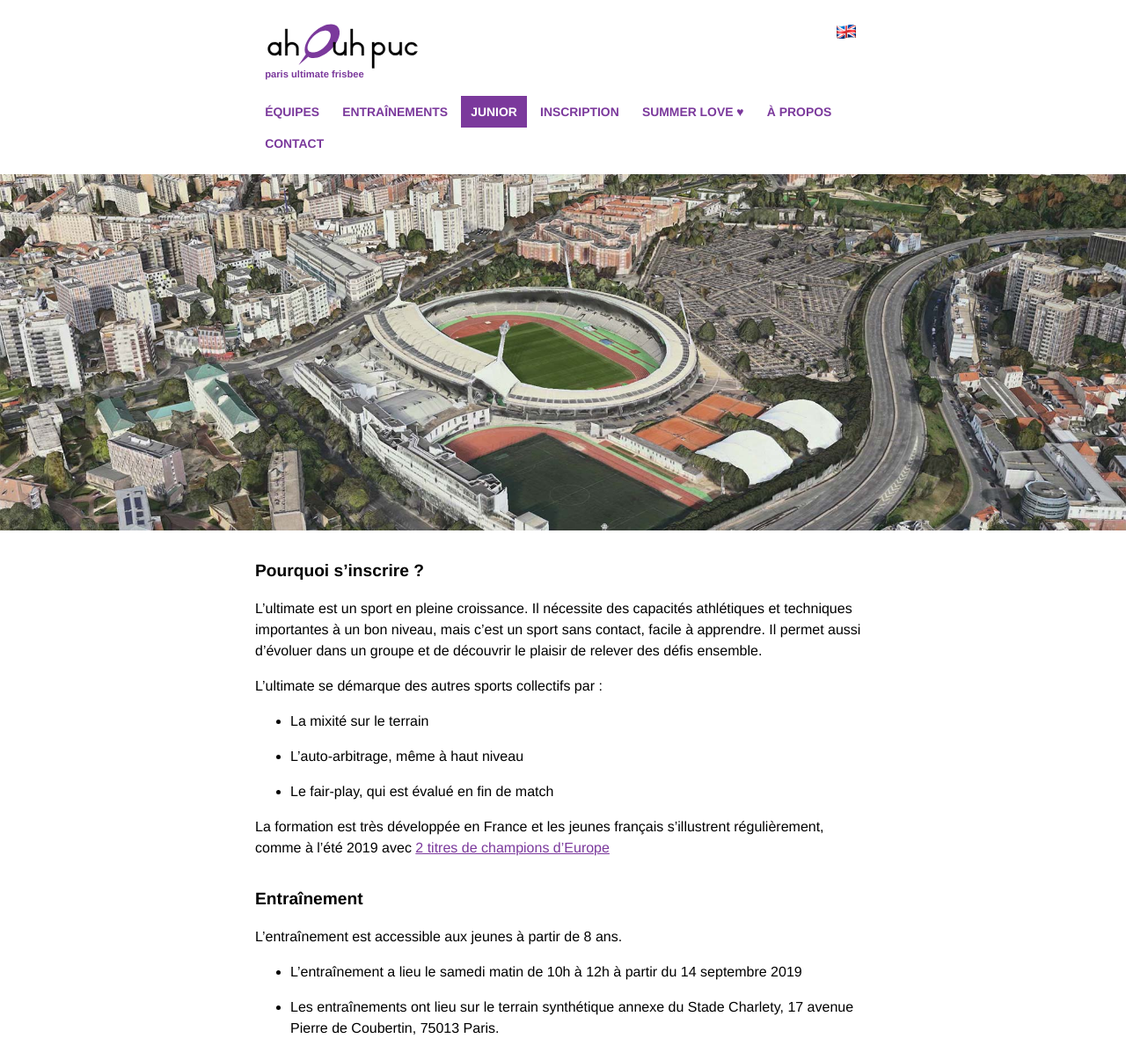
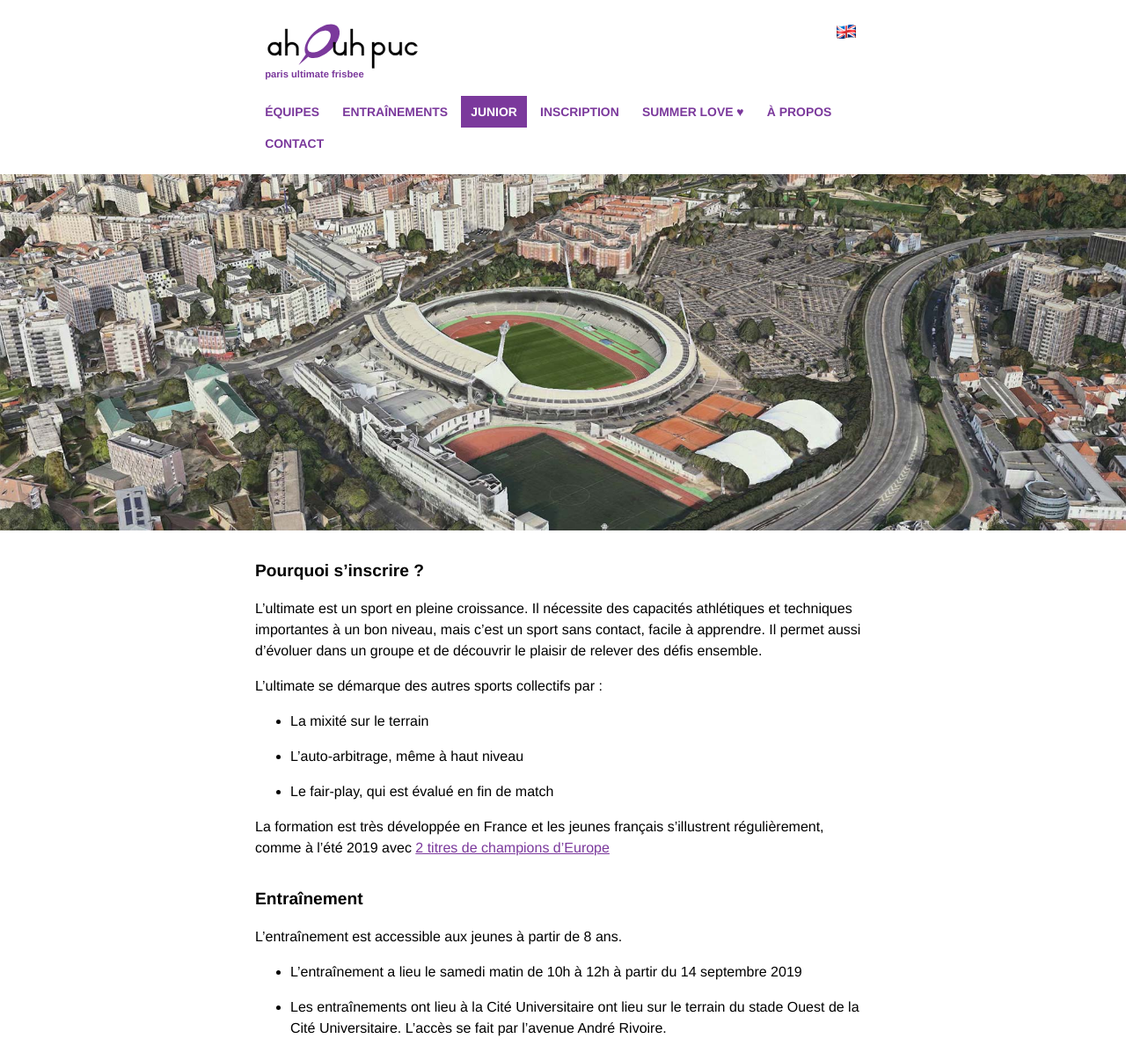
Before and after one commit to ahouhpuc/ahouhpuc.github.io, a Jekyll site: the page built from juniors.markdown, in a window 1280 px wide. Shown: the top 1197 px of the page at 88% size. Built offline with Jekyll 4.4.1, drawn with Linux system fonts in a browser that asks for light colours; grey boxes are pictures that could not be loaded.

Commit message:
Fix stadium for youth

```diff
--- a/entraînements.markdown
+++ b/entraînements.markdown
@@ -60,7 +60,6 @@
 
 <iframe class="charlety" src="https://www.google.com/maps/embed?pb=!1m18!1m12!1m3!1d1313.511257225524!2d2.3299169582910815!3d48.81963186087285!2m3!1f0!2f0!3f0!3m2!1i1024!2i768!4f13.1!3m3!1m2!1s0x47e671a63b6a4c6f%3A0xd5ab8a3826c34384!2sStade+Ouest+CIUP!5e0!3m2!1sfr!2sfr!4v1537263743348"></iframe>
 
-
 <p>Pour venir en transports en commun :</p>
 
 * **RER B** : Cité Universitaire
--- a/juniors.markdown
+++ b/juniors.markdown
@@ -23,10 +23,9 @@
 
 * L'entraînement a lieu le samedi matin de 10h à 12h à partir du 14 septembre 2019
 
-* Les entraînements ont lieu sur le terrain synthétique annexe du Stade Charlety, 17 avenue Pierre de Coubertin, 75013 Paris.
+* Les entraînements ont lieu à la Cité Universitaire ont lieu sur le terrain du stade Ouest de la Cité Universitaire. L'accès se fait par l'avenue André Rivoire.
 
-<iframe class="charlety" src="https://www.google.com/maps/embed?pb=!1m14!1m8!1m3!1d2627.0851737938037!2d2.34429935!3d48.818436299999995!3m2!1i1024!2i768!4f13.1!3m3!1m2!1s0x47e6719e53149097%3A0x1d31aa0c9b73fd5!2s17+Avenue+Pierre+de+Coubertin!5e0!3m2!1sen!2s!4v1395597209687"></iframe>
-
+<iframe class="charlety" src="https://www.google.com/maps/embed?pb=!1m18!1m12!1m3!1d1313.511257225524!2d2.3299169582910815!3d48.81963186087285!2m3!1f0!2f0!3f0!3m2!1i1024!2i768!4f13.1!3m3!1m2!1s0x47e671a63b6a4c6f%3A0xd5ab8a3826c34384!2sStade+Ouest+CIUP!5e0!3m2!1sfr!2sfr!4v1537263743348"></iframe>
 
 ## Informations
 
```
